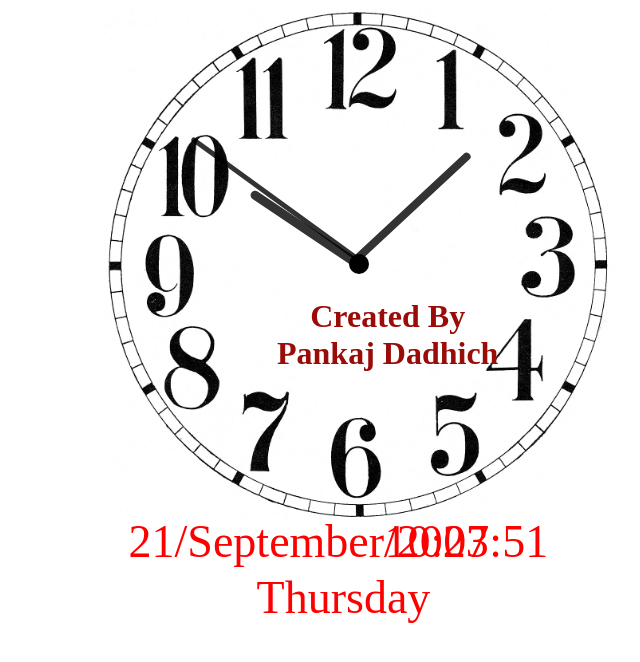
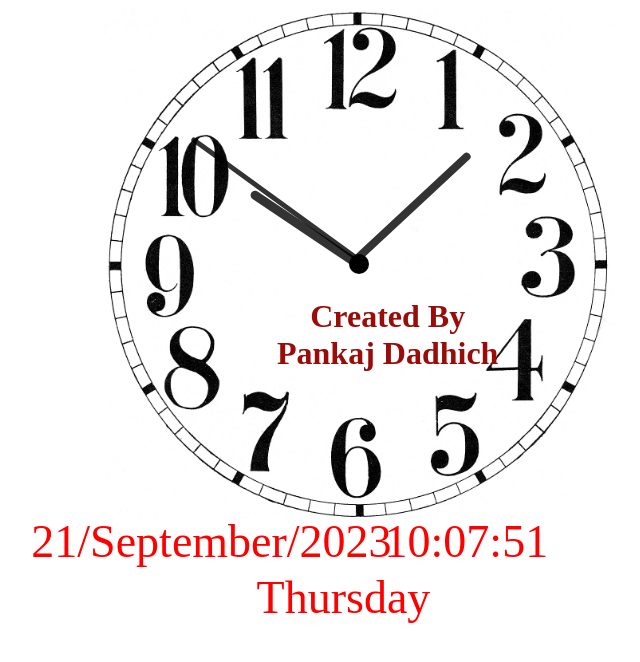
Before and after one commit to 12pankaj/watch, a plain HTML site: page index.html in a window 1280 px wide. Shown: the whole page, without its empty margins (281-921 px from the left). Drawn offline with Linux system fonts and the light colour scheme.

Commit message:
Update index.css

```diff
--- a/index.css
+++ b/index.css
@@ -33,7 +33,7 @@
 
 #h{
     top: 99%;
-    left: 5%;
+    left: -14%;
 }
 #h2
 {
```
